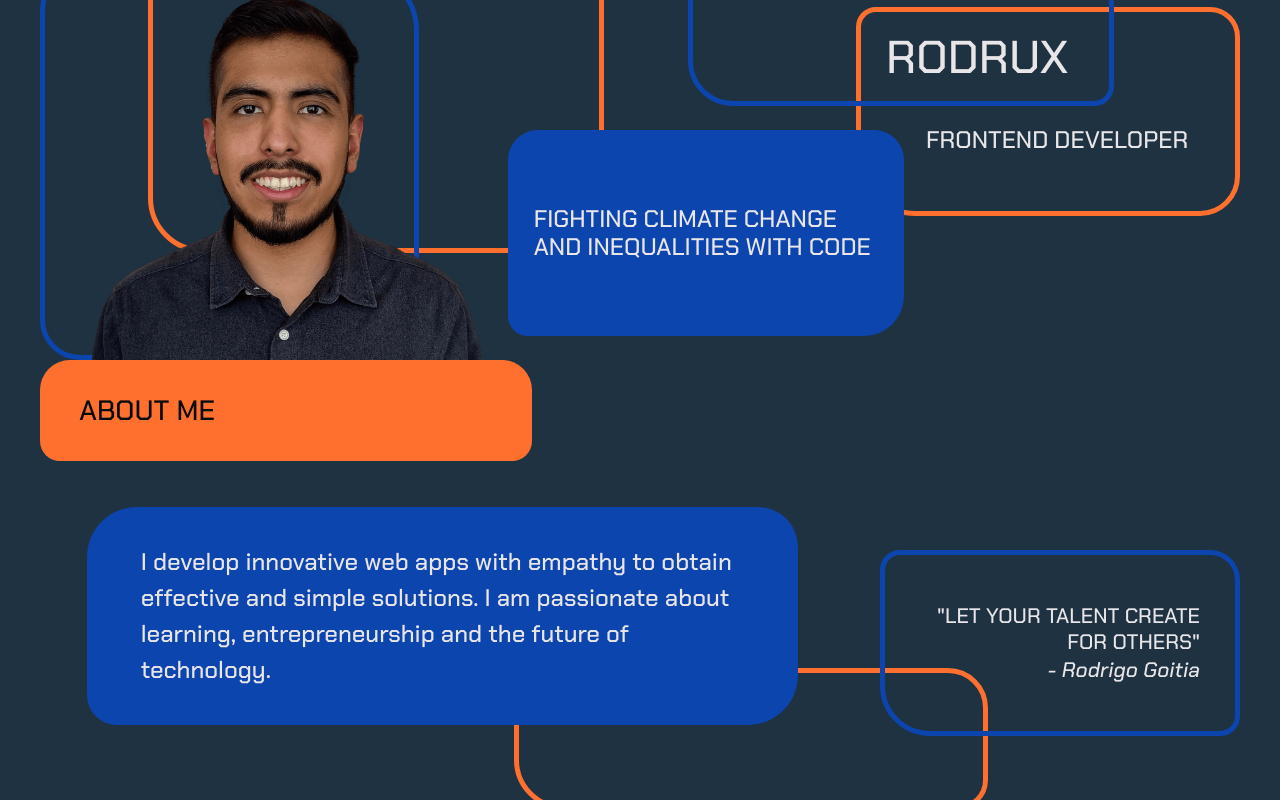
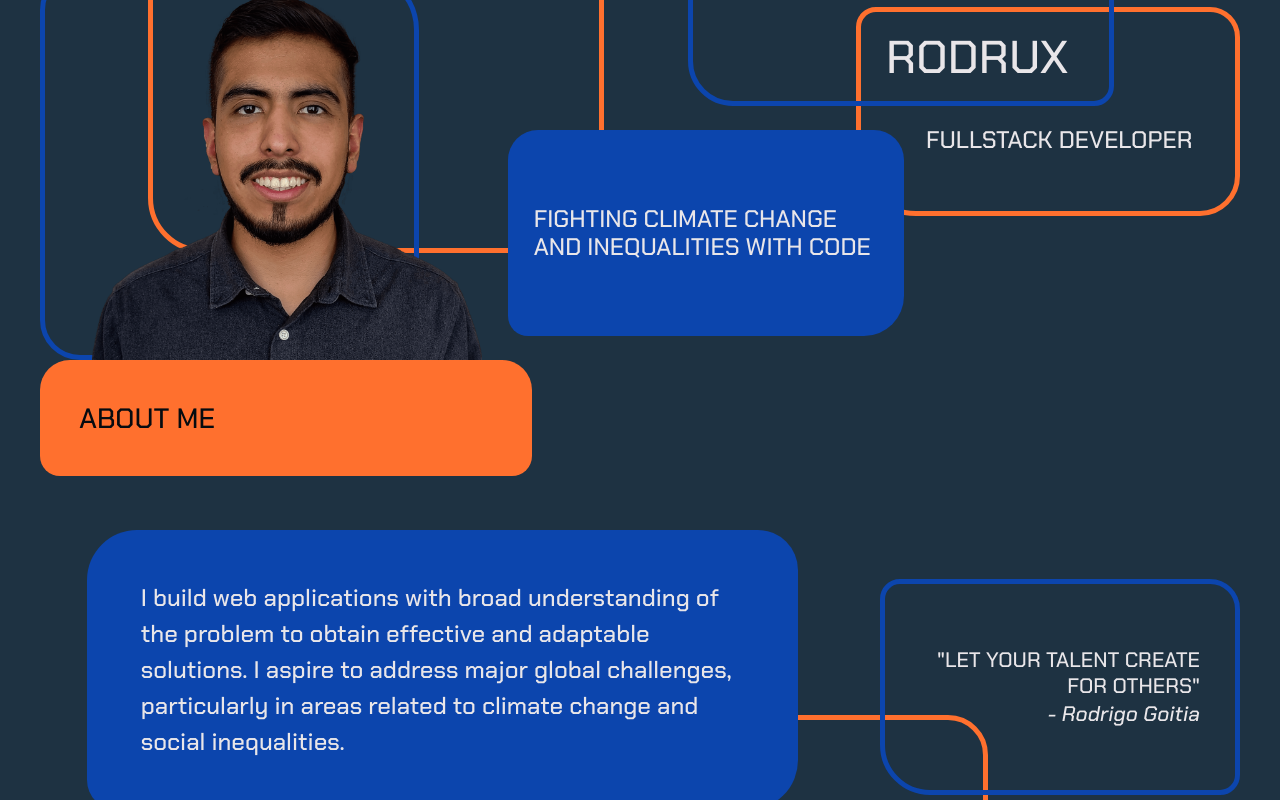
Before and after one commit to rodruxdev/rodruxdev.github.io, a Next.js app: page / in a window 1280 px wide. Shown: the part 240-1040 px from the top of the page. Built offline with nearby package versions, Linux system fonts and the light colour scheme.

Commit message:
✨[ADD] Changes in hero and about

```diff
--- a/src/components/About.jsx
+++ b/src/components/About.jsx
@@ -7,7 +7,8 @@ const About = () => {
       <div className={`${styles.about__decoration} orange-border`}></div>
       <div className={`${styles['about__text-container']} blue-box`}>
         <p className={styles.about__text}>
-          I develop innovative web apps with empathy to obtain effective and simple solutions. I am passionate about learning, entrepreneurship and the future of technology.
+          I build web applications with broad understanding of the problem to obtain effective and adaptable solutions. I aspire to address major global challenges, particularly in areas related to
+          climate change and social inequalities.
         </p>
       </div>
     </div>
--- a/src/components/Title.jsx
+++ b/src/components/Title.jsx
@@ -13,7 +13,7 @@ const Title = () => {
         <h2 className={styles.title__nickname}>RODRUX</h2>
       </div>
       <div className={`${styles.title__container} ${styles['title__position-container']}`}>
-        <h3 className={styles.title__position}>FRONTEND DEVELOPER</h3>
+        <h3 className={styles.title__position}>FULLSTACK DEVELOPER</h3>
       </div>
     </div>
   );
--- a/src/styles/About.module.css
+++ b/src/styles/About.module.css
@@ -1,9 +1,9 @@
 .about {
   width: 100%;
-  height: 205px;
+  height: 260px;
   display: grid;
   grid-template-columns: 8% 47% 35% 10%;
-  grid-template-rows: auto 19% 28%;
+  grid-template-rows: auto 27% 20%;
 }
 
 .about__text-container {
--- a/src/styles/AboutSection.module.css
+++ b/src/styles/AboutSection.module.css
@@ -3,7 +3,7 @@
   max-width: 1200px;
   margin: 30px auto;
   display: flex;
-  justify-content: center;
+  justify-content: flex-end;
   align-items: flex-end;
   gap: 30px;
   flex-direction: column;
@@ -38,7 +38,7 @@
 
 @media (min-width: 1000px) {
   .about-section {
-    height: 450px;
+    height: 520px;
     margin-top: 0;
     display: grid;
     gap: 0;
```
